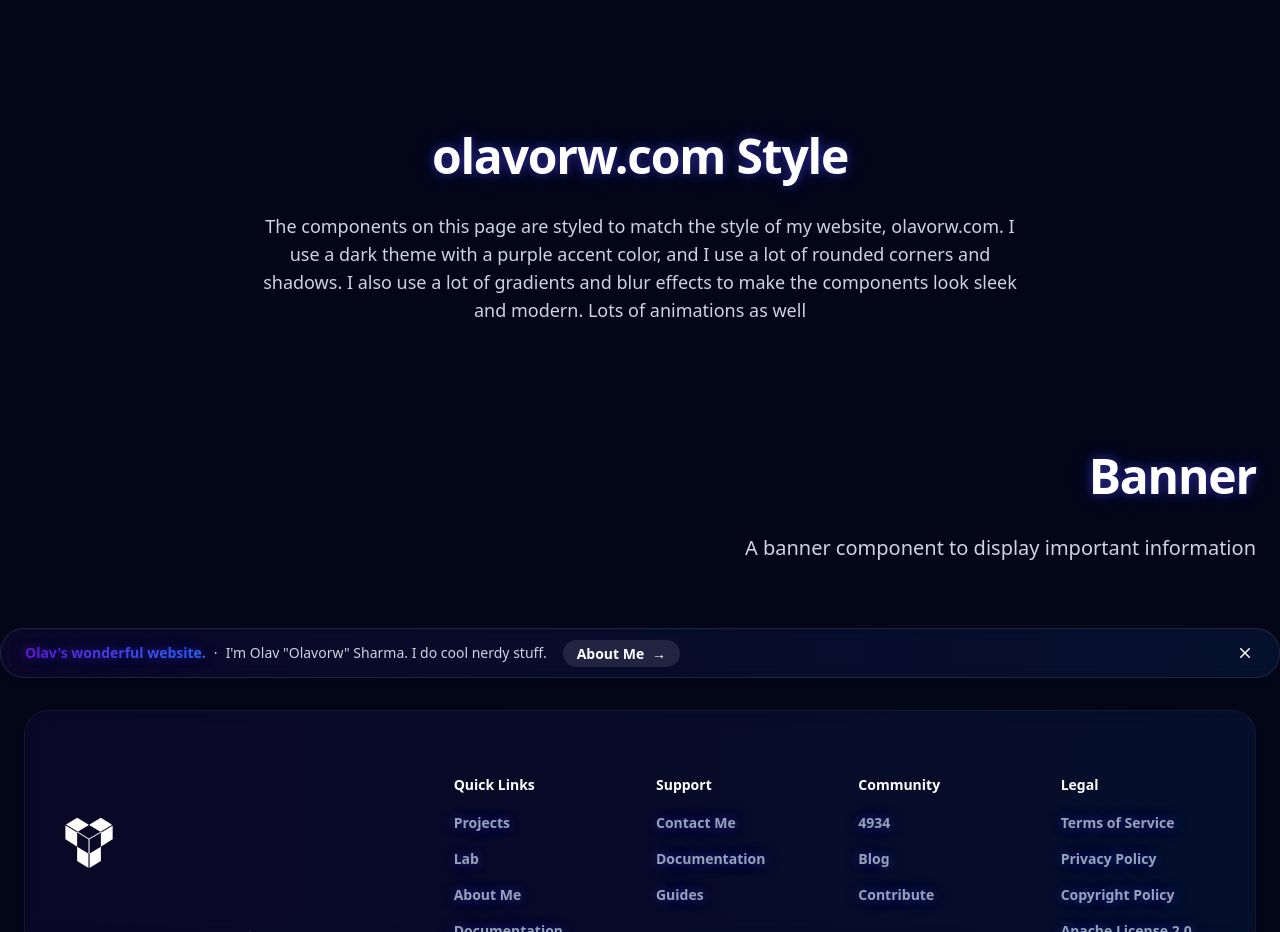
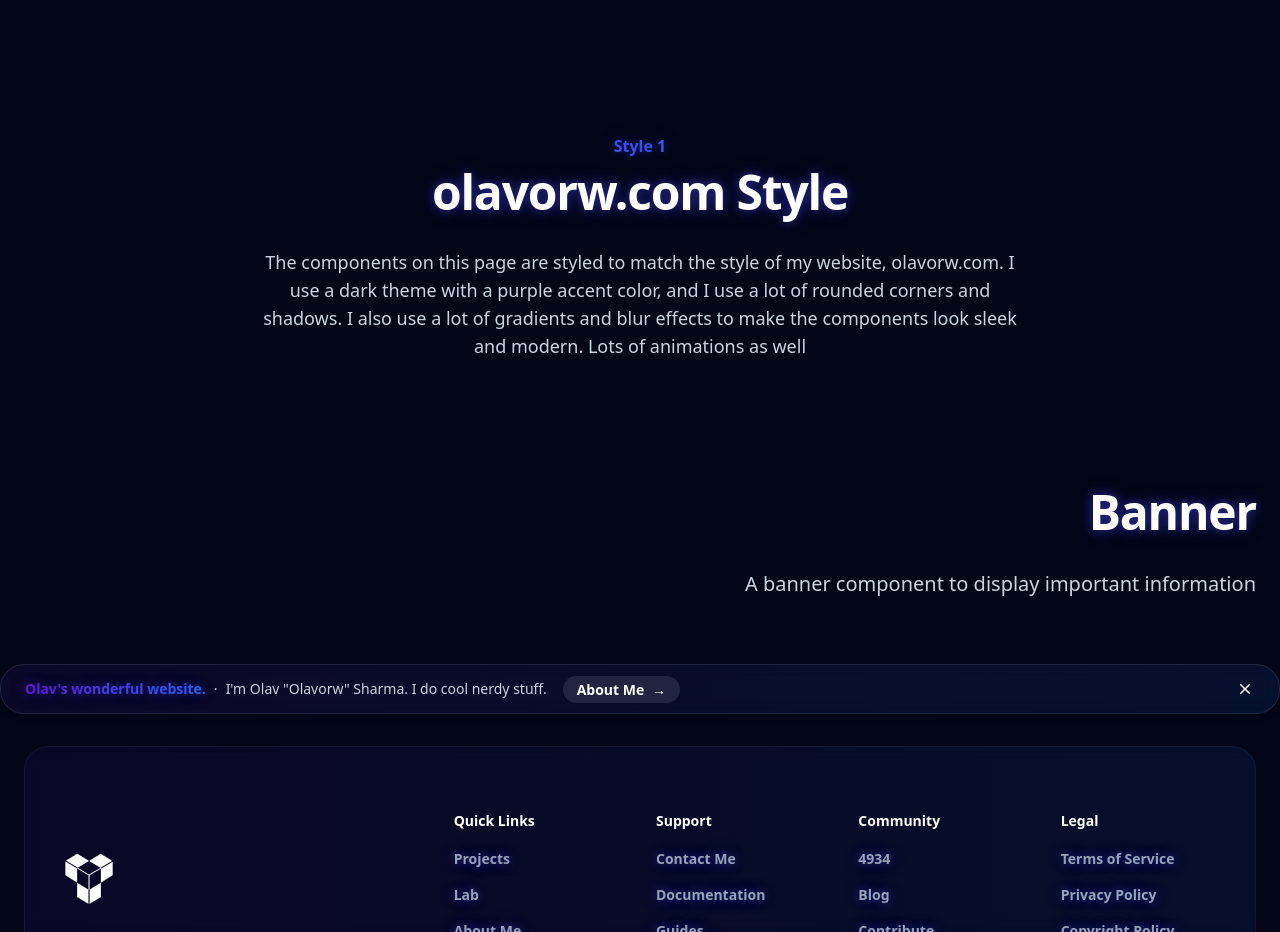
Before and after one commit to olavorw/olavorw.com, a Next.js app: page /showcase/web-components in a window 1280 px wide. Shown: the part 2060-2992 px from the top of the page. Built offline with nearby package versions, Linux system fonts and the light colour scheme; a web font is replaced by a local one.

Commit message:
Add tagline to UnifiedSection in web-components page
Added a "Style 1" tagline to the UnifiedSection component for clarity and consistency. This update improves the content structure and enhances user comprehension.

```diff
--- a/src/app/showcase/web-components/page.tsx
+++ b/src/app/showcase/web-components/page.tsx
@@ -77,6 +77,7 @@ export default function WebComponents() {
         ]}
       />
       <UnifiedSection
+        tagline={'Style 1'}
         title={'olavorw.com Style'}
         content={
           'The components on this page are styled to match the style of my website, olavorw.com. I use a dark theme' +
```
